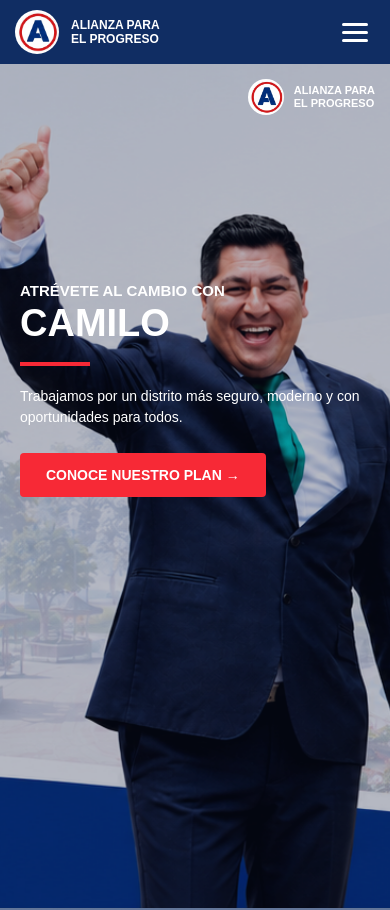
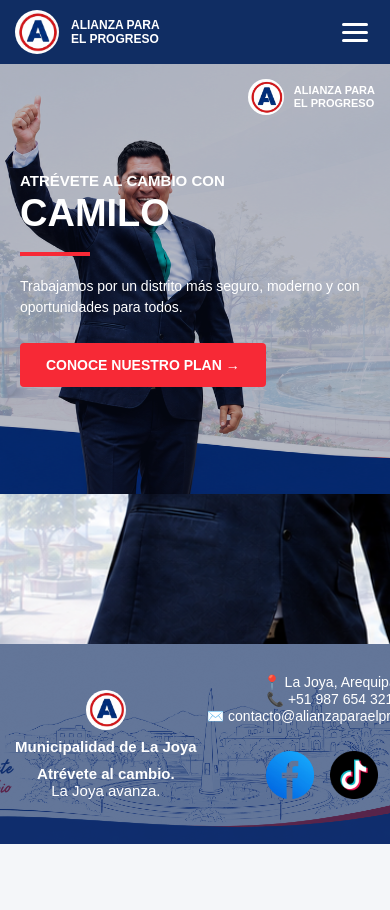
Before and after one commit to ArnoldSaya/MuniLaJoya, a Vue app in the folder frontend/: page / in a window 390 px wide. Shown: the top 910 px of the page. After the commit the page ends 844 px from the top, so only its background shows below. Built offline with nearby package versions, Linux system fonts and the light colour scheme; the HTML template or start-up script is replaced by a standard one.

Commit message:
Móvil: fondo fijo idéntico en todas las páginas y footer más arriba sin scroll

```diff
--- a/frontend/src/assets/styles/main.css
+++ b/frontend/src/assets/styles/main.css
@@ -742,7 +742,7 @@ a {
   overflow: hidden;
 }
 
-.proposals-page__bg {
+.view-bg {
   position: fixed;
 
   inset: 0;
@@ -755,7 +755,7 @@ a {
 
   z-index: -1;
 
-  display: block;
+  display: none;
 }
 
 .proposals-page__overlay {
@@ -1182,6 +1182,12 @@ a {
     background-size: cover;
 
     background-position: 8% center;
+
+    min-height: 430px;
+  }
+
+  .view-bg {
+    display: block;
   }
 
   .page-bg {
@@ -1190,6 +1196,8 @@ a {
     background-size: cover;
 
     background-position: 8% center;
+
+    min-height: 520px;
   }
 
   .proposals-page {
@@ -1206,10 +1214,12 @@ a {
     background-size: cover;
 
     background-position: 8% center;
+
+    min-height: 300px;
   }
 
   .hero {
-    min-height: 650px;
+    min-height: 430px;
   }
 
   .hero-content {
@@ -1257,7 +1267,7 @@ a {
   .content {
     width: 90%;
 
-    padding: 50px 0 70px;
+    padding: 30px 0 40px;
   }
 
   .content h2 {
@@ -1284,7 +1294,7 @@ a {
   }
 
   .site-hero__body {
-    min-height: 350px;
+    min-height: 300px;
   }
 
   .head-title h2 {
--- a/frontend/src/views/AreaPage.vue
+++ b/frontend/src/views/AreaPage.vue
@@ -7,6 +7,11 @@ import fondoCamilo from '@/assets/images/FondoCamilo.jpg'
     class="page-bg pronto-view"
     :style="{ backgroundImage: `url(${fondoCamilo})` }"
   >
+    <img
+      :src="fondoCamilo"
+      alt=""
+      class="view-bg"
+    />
     <h1>Próximamente</h1>
 
     <p class="area-descripcion">
--- a/frontend/src/views/varpag/ConocenosView.vue
+++ b/frontend/src/views/varpag/ConocenosView.vue
@@ -7,6 +7,11 @@ import fondoCamilo from '@/assets/images/FondoCamilo.jpg'
     class="page-bg"
     :style="{ backgroundImage: `url(${fondoCamilo})` }"
   >
+    <img
+      :src="fondoCamilo"
+      alt=""
+      class="view-bg"
+    />
     <div class="head-title">
       <h2>Conócenos</h2>
       <p>Quiénes somos y por qué trabajamos por La Joya.</p>
--- a/frontend/src/views/varpag/Contacto.vue
+++ b/frontend/src/views/varpag/Contacto.vue
@@ -7,6 +7,11 @@ import fondoCamilo from '@/assets/images/FondoCamilo.jpg'
     class="page-bg"
     :style="{ backgroundImage: `url(${fondoCamilo})` }"
   >
+    <img
+      :src="fondoCamilo"
+      alt=""
+      class="view-bg"
+    />
     <div class="head-title">
       <h2>Contacto</h2>
       <p>Escríbenos, queremos escucharte.</p>
--- a/frontend/src/views/varpag/HomeView.vue
+++ b/frontend/src/views/varpag/HomeView.vue
@@ -8,6 +8,12 @@ import logoA from '@/assets/images/logoA.jpg'
     class="home"
     :style="{ backgroundImage: `url(${fondoCamilo})` }"
   >
+
+    <img
+      :src="fondoCamilo"
+      alt=""
+      class="view-bg"
+    />
 
     <div class="home__overlay"></div>
 
--- a/frontend/src/views/varpag/Multimedia.vue
+++ b/frontend/src/views/varpag/Multimedia.vue
@@ -7,6 +7,11 @@ import fondoCamilo from '@/assets/images/FondoCamilo.jpg'
     class="page-bg"
     :style="{ backgroundImage: `url(${fondoCamilo})` }"
   >
+    <img
+      :src="fondoCamilo"
+      alt=""
+      class="view-bg"
+    />
     <div class="head-title">
       <h2>Multimedia</h2>
       <p>Fotos y videos de nuestras actividades.</p>
--- a/frontend/src/views/varpag/PropuestasView.vue
+++ b/frontend/src/views/varpag/PropuestasView.vue
@@ -48,7 +48,7 @@ const areas = [
     <img
       :src="fondoCamilo"
       alt=""
-      class="proposals-page__bg"
+      class="view-bg"
     />
 
     <div class="proposals-page__overlay"></div>
```
